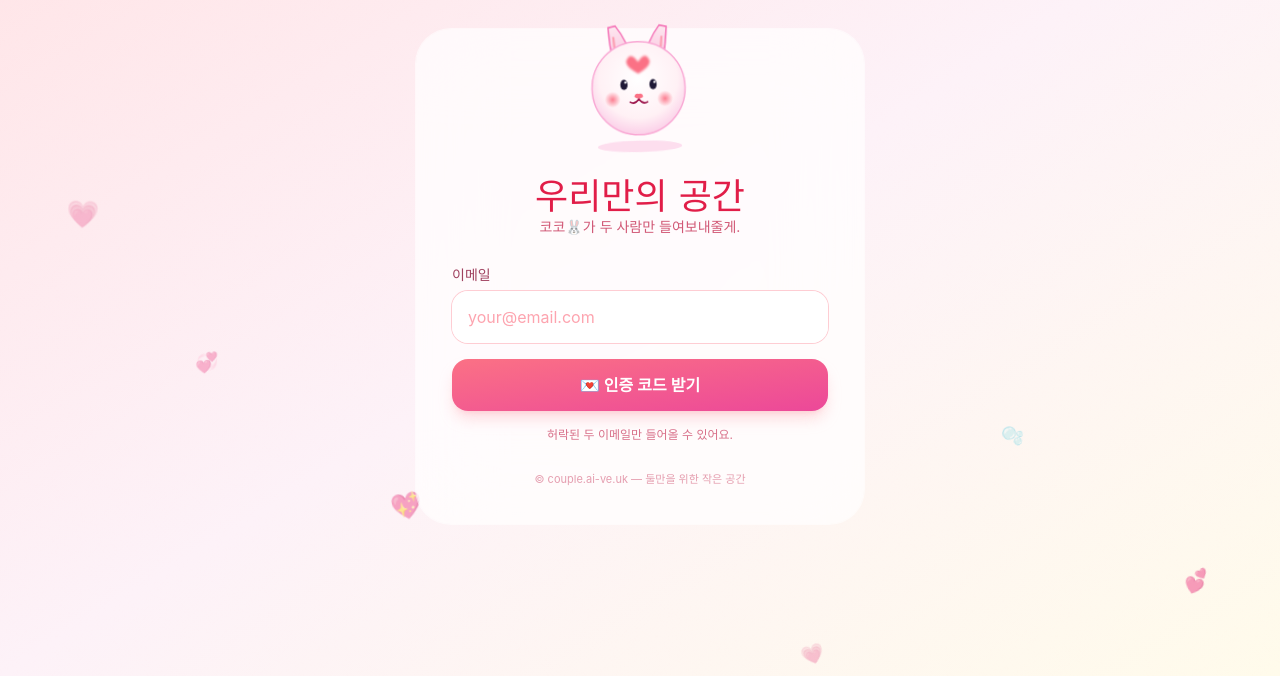
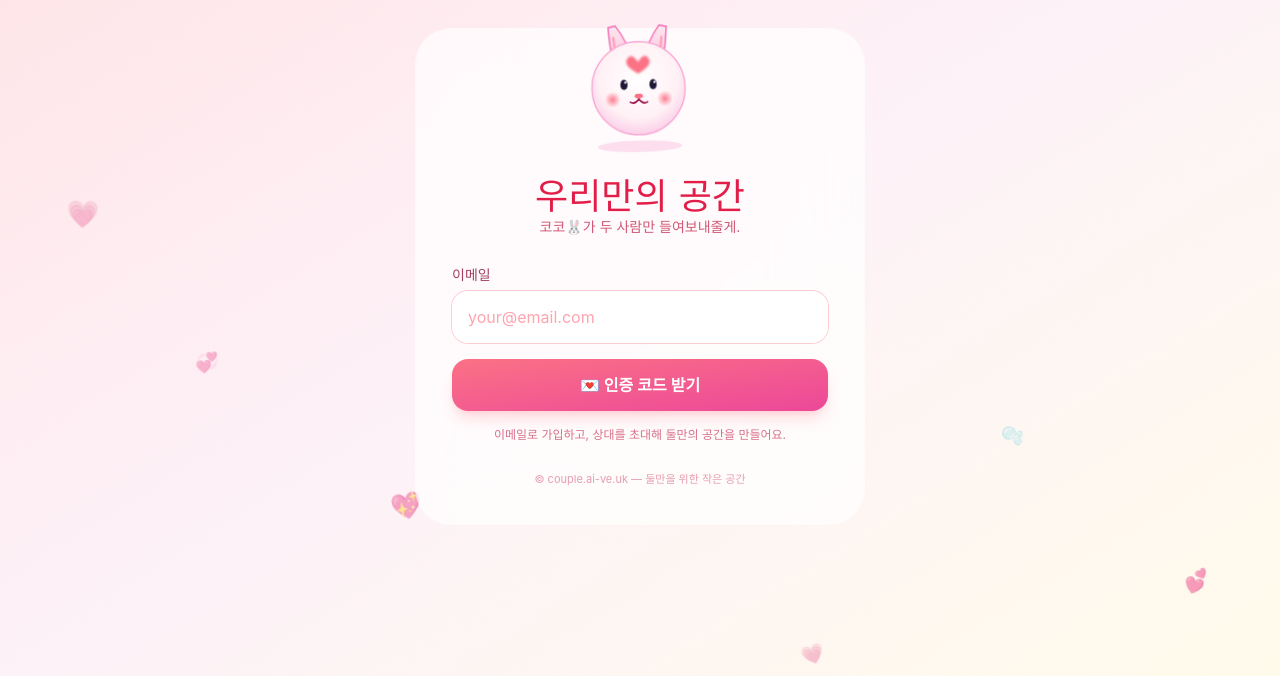
Before and after one commit to Arcosium/couple, a FastAPI app: page / in a window 1280 px wide. Shown: the part 124-800 px from the top of the page. Run offline with FastAPI, Linux system fonts and the light colour scheme; some libraries are stand-ins or nearby versions; some web fonts are replaced.

Commit message:
feat(ui): login 오픈가입 문구

```diff
--- a/templates/login.html
+++ b/templates/login.html
@@ -104,7 +104,7 @@
             <span x-show="loading">전송 중…</span>
           </button>
           <p class="text-xs text-rose-700/60 text-center">
-            허락된 두 이메일만 들어올 수 있어요.
+            이메일로 가입하고, 상대를 초대해 둘만의 공간을 만들어요.
           </p>
         </form>
       </template>
@@ -164,7 +164,7 @@ function loginForm() {
           body: JSON.stringify({email: this.email})
         });
         const j = await r.json();
-        if (!r.ok) throw new Error(j.detail==='not_allowed'? '허용된 이메일이 아니야 🥺' : '코드 전송 실패');
+        if (!r.ok) throw new Error(j.detail==='not_allowed'? '잠시 후 다시 시도해 주세요' : '코드 전송 실패');
         this.channel = j.channel;
         this.step = 'code';
       } catch(e) { this.error = e.message; }
```
